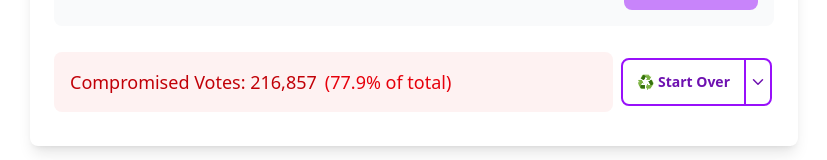
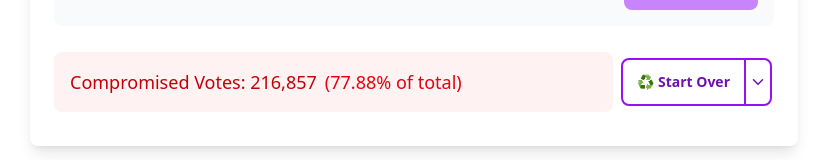
Before and after one commit to dsernst/simulate-corrupted-election, a Next.js app: page / in a window 1280 px wide. Both pictures are taken after a click on the button "👀 Reveal Compromised Votes". Shown: the part 725-885 px from the top of the page, without its empty margins (226-1053 px from the left). Built offline with nearby package versions, Linux system fonts and the light colour scheme.

Commit message:
Revealed Compromised% should show 2 decimals

```diff
--- a/app/components/RevealStartOverLine.tsx
+++ b/app/components/RevealStartOverLine.tsx
@@ -44,7 +44,7 @@ export const RevealStartOverLine = ({
             <p className="text-lg text-red-700">
               Compromised Votes: {election.compromisedVotes.toLocaleString()}
               <span className="text-red-600 ml-2">
-                ({election.compromisedPercentage.toFixed(1)}% of total)
+                ({election.compromisedPercentage.toFixed(2)}% of total)
               </span>
             </p>
           </div>
```
